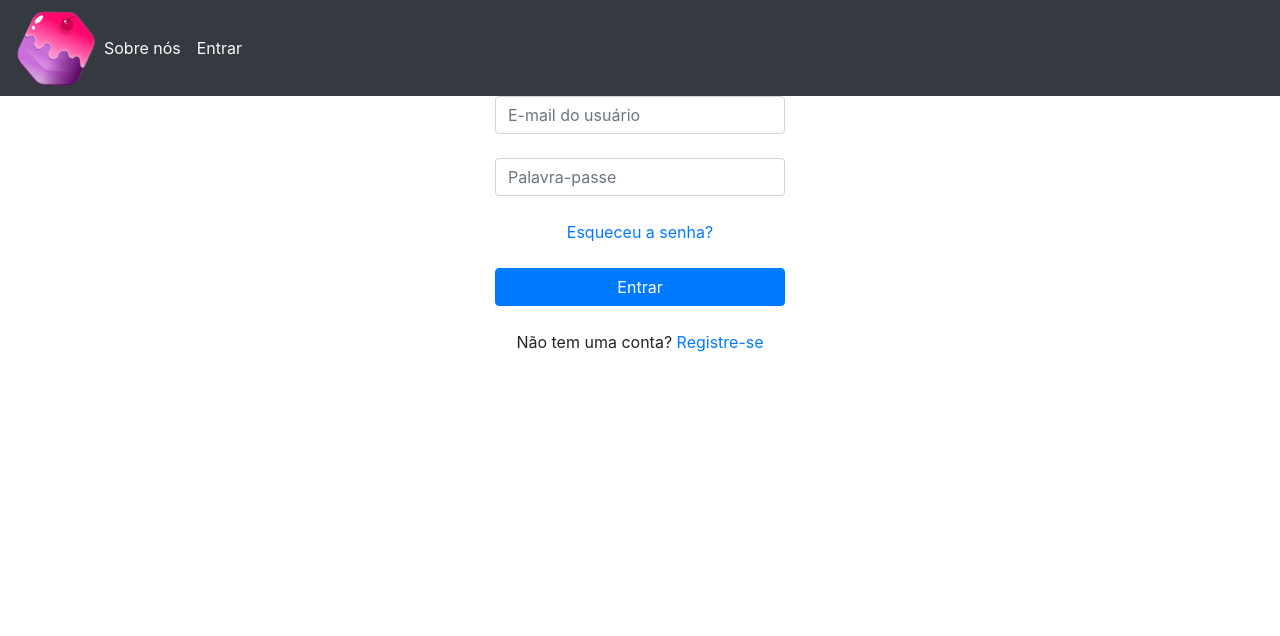
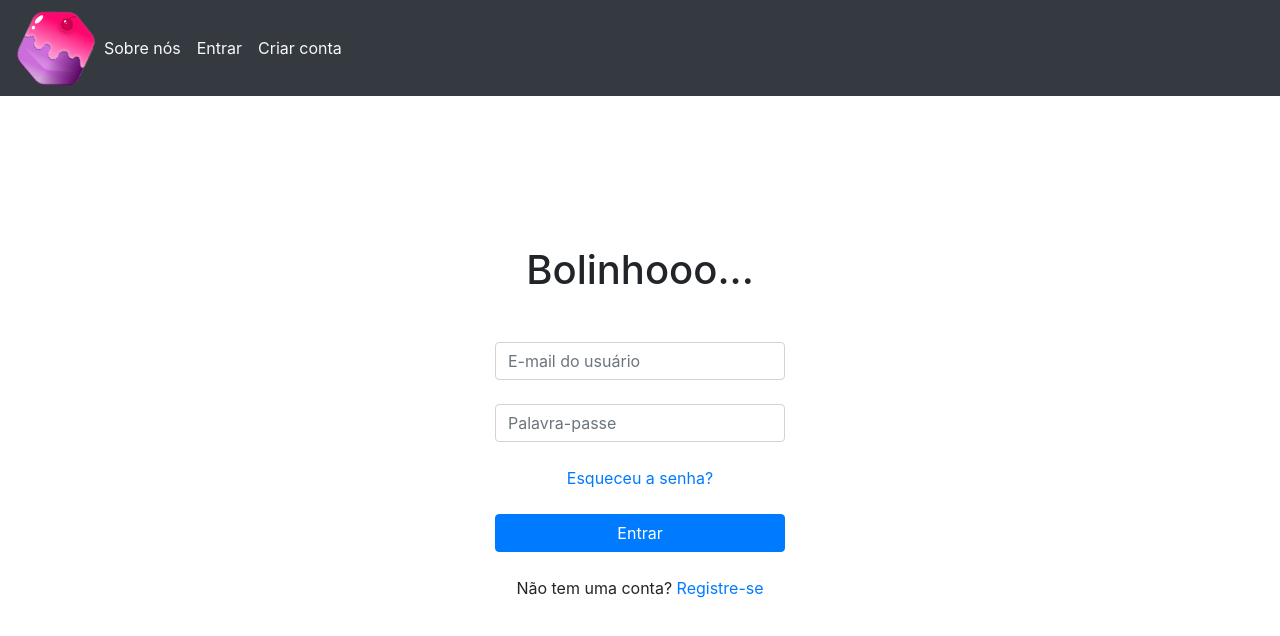
Before and after one commit to Lucas-WF/Atelier-bolos, a React (Create React App) app in the folder client/: page /login in a window 1280 px wide. Shown: the top 636 px of the page. Built offline with nearby package versions, Linux system fonts and the light colour scheme.

Commit message:
Modify user interface, add new route  and add new CSS configs

```diff
--- /dev/null
+++ b/client/src/assets/css/Auth.css
@@ -0,0 +1,3 @@
+.mt-5 {
+    margin-top: 150px !important;
+}
--- /dev/null
+++ b/client/src/pages/AboutUs.jsx
@@ -0,0 +1,9 @@
+import React from "react";
+
+export default function AboutUs() {
+    return (
+        <div className="aboutUs">
+            <h1>About Us</h1>
+        </div>
+    );
+}
--- a/client/src/pages/Login.jsx
+++ b/client/src/pages/Login.jsx
@@ -1,6 +1,7 @@
 import React, { useState } from "react";
 import api from '../services/api.js'
 import { Link } from 'react-router-dom'
+import "../assets/css/Auth.css";
 
 export default function Login({ history }) {
     const [email, setEmail] = useState('');
@@ -22,7 +23,8 @@ export default function Login({ history }) {
     }
 
     return (
-        <div class="container text-center w-25">
+        <div class="container mx-auto text-center w-25 mt-5">
+            <h1 class="mb-5">Bolinhooo...</h1>
             <form class="form-signin text-center" onSubmit={handleSubmit}>
                 <div class="form-outline mb-4">
                     <input placeholder="E-mail do usuário" type="email" id="email" name="email" value={email} onChange={event => setEmail(event.target.value)} class="form-control" />
--- a/client/src/pages/Register.jsx
+++ b/client/src/pages/Register.jsx
@@ -1,5 +1,6 @@
 import {React, useState} from "react";
 import api from "../services/api";
+import "../assets/css/Auth.css";
 
 export default function Register( { history } ) {
     const [email, setEmail] = useState('');
@@ -20,7 +21,8 @@ export default function Register( { history } ) {
     }
 
     return (
-        <div class="container text-center w-25">
+        <div class="container mx-auto text-center w-25 mt-5">
+            <h1 class="mb-5">Crie sua conta</h1>
             <form class="form-signin text-center" onSubmit={handleSubmit}>
                 <div class="form-outline mb-4">
                     <label for="email" class="sr-only">Email</label>
--- a/client/src/routes.jsx
+++ b/client/src/routes.jsx
@@ -4,6 +4,7 @@ import Login from "./pages/Login.jsx";
 import Register from "./pages/Register.jsx";
 import Home from "./pages/Home.jsx";
 import Nav from "./templates/Nav.jsx";
+import AboutUs from "./pages/AboutUs.jsx";
 
 export default function Routes() {
     return (
@@ -12,6 +13,8 @@ export default function Routes() {
             <Route path="/" exact component={Home} />
             <Route path="/login" component={Login} />
             <Route path="/register" component={Register} />
+            <Route path="/aboutus" component={AboutUs} />
+
         </BrowserRouter>
     );
 }
--- a/client/src/templates/Logo.jsx
+++ b/client/src/templates/Logo.jsx
@@ -7,7 +7,7 @@ export default function Logo() {
     return (
         <div className="logo">
             <Link to="/" class="logo">
-            <img src={logo} alt="logo" width="80" height="80" class="rotateImage"/>
+                <img src={logo} alt="logo" width="80" height="80" class="rotateImage"/>
             </Link>
         </div>
     );
--- a/client/src/templates/Nav.jsx
+++ b/client/src/templates/Nav.jsx
@@ -12,10 +12,13 @@ export default function Nav() {
             <div class="collapse navbar-collapse" id="navbarNav">
                 <ul class="navbar-nav mr-auto">
                     <li class="nav-item">
-                        <Link to="/" class="nav-link text-light">Sobre nós</Link>
+                        <Link to="/aboutus" class="nav-link text-light">Sobre nós</Link>
                     </li>
                     <li class="nav-item">
                         <Link to="/login" class="nav-link text-light">Entrar</Link>
+                    </li>
+                    <li class="nav-item">
+                        <Link to="/register" class="nav-link text-light">Criar conta</Link>
                     </li>
                 </ul>
             </div>
```
